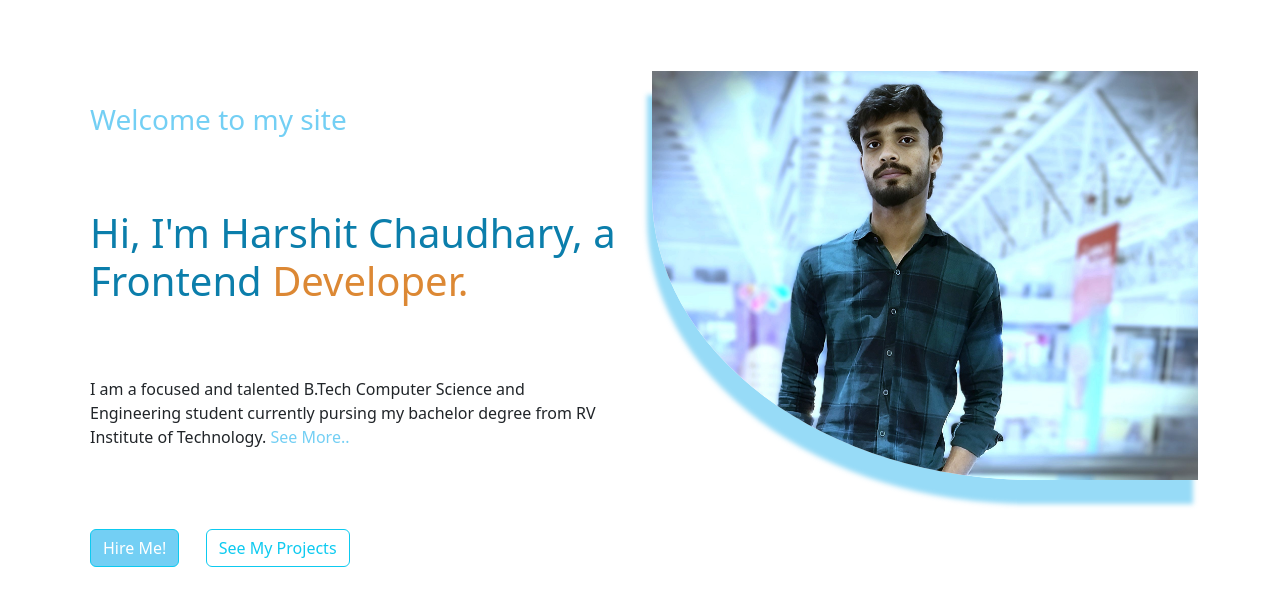
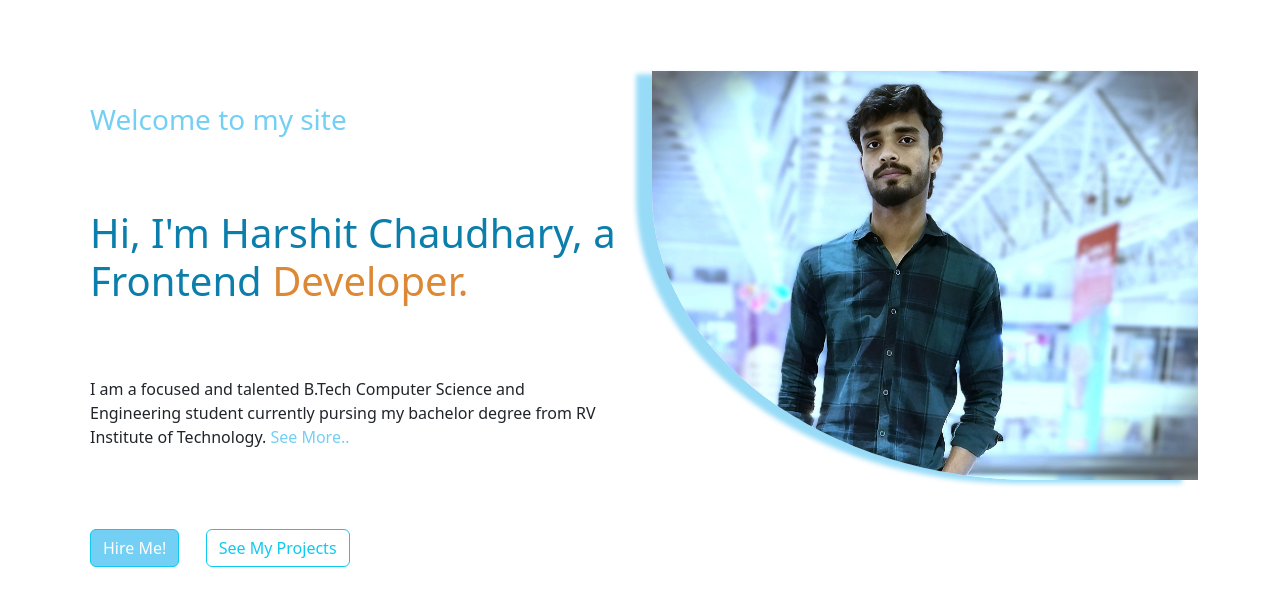
Before and after one commit to harshit7217/Main-Portfolio, a plain HTML site: page index.html in a window 1280 px wide. Shown: the part 130-736 px from the top of the page. Drawn offline with nearby package versions, Linux system fonts and the light colour scheme.

Commit message:
image update

```diff
--- a/style.css
+++ b/style.css
@@ -56,7 +56,7 @@
 .img-fluid {
     border: 0px solid skyblue;
     border-bottom-left-radius: 70%;
-    box-shadow: -5px 1.5rem 5px rgba(115, 207, 244, 0.74);
+    box-shadow: -1rem .2rem 5px rgba(115, 207, 244, 0.74);
 }
 
 .welcome {
```
